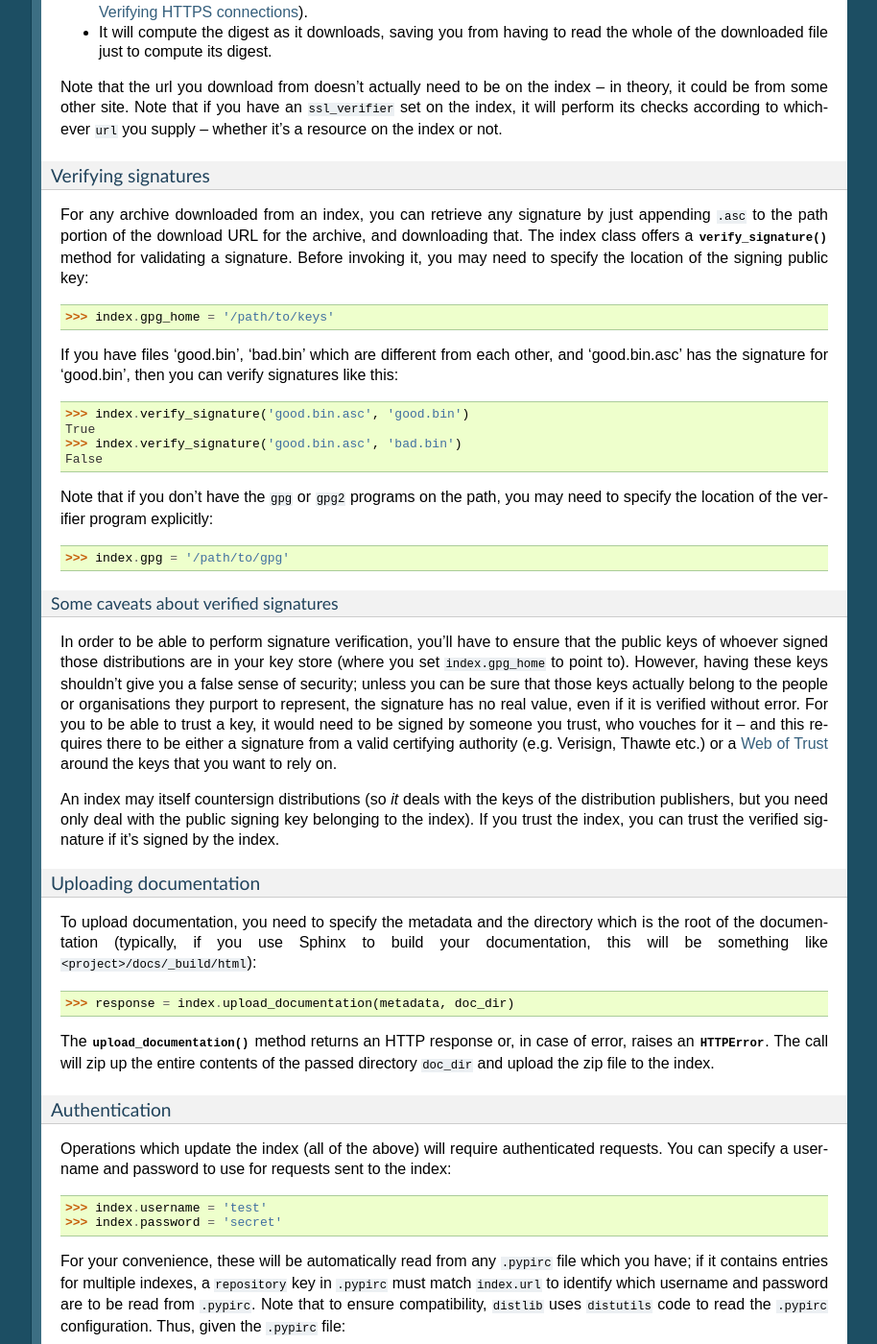
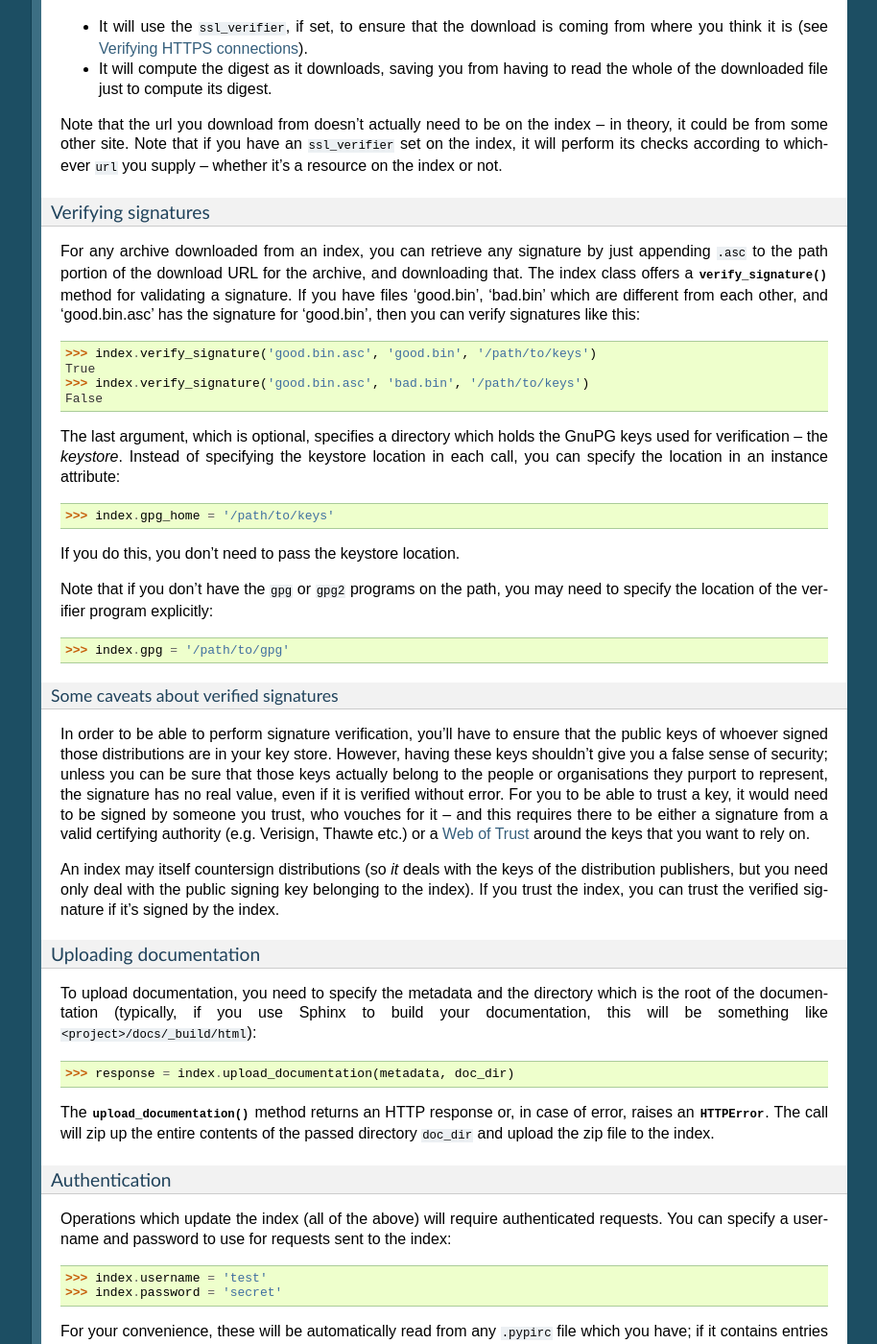
Before and after one commit to pypa/distlib, a Sphinx documentation site: the page built from docs/tutorial.rst, in a window 1280 px wide and 1400 px high, scrolled down 8008 px. Shown: the whole window at 96% size, without its empty margins (187-1101 px from the left). Built offline with Sphinx 7.4.7, drawn with Linux system fonts in a browser that asks for light colours; formulas are drawn with MathJax 3; comment, search, counter and statistics services are not loaded; some of the changed text lies outside the part shown.

Commit message:
Added keystore optional argument to signing/verification APIs.

```diff
--- a/docs/tutorial.rst
+++ b/docs/tutorial.rst
@@ -495,22 +495,24 @@
 
     >>> index.gpg = '/path/to/gpg'
 
-If the location of the signing key is not the default location, you can specify
-that too::
-
-    >>> index.gpg_home = '/path/to/keys'
-
-where the ``keys`` folder will hold the GnuPG key database (files like
-``pubring.gpg``, ``secring.gpg``, and ``trustdb.gpg``).
-
-Once these are set, you can sign the archive before uploading, as follows::
+Once this is set, you can sign the archive before uploading, as follows::
 
     >>> response = index.upload_file(metadata, archive_name,
     ...                              signer='Test User',
-    ...                              sign_password='secret')
+    ...                              sign_password='secret',
+                                     keystore='/path/to/keys')
+
+As an alternative to passing the keystore with each call, you can specify
+that in an instance attribute::
+
+    >>> index.gpg_home = '/path/to/keys'
+
+The ``keystore`` is a directory which contains the GnuPG key database (files
+like ``pubring.gpg``, ``secring.gpg``, and ``trustdb.gpg``).
 
 When you sign a distribution, both the distribution and the signature are
 uploaded to the index.
+
 
 Downloading files
 ~~~~~~~~~~~~~~~~~
@@ -547,39 +549,43 @@
 For any archive downloaded from an index, you can retrieve any signature by
 just appending ``.asc`` to the path portion of the download URL for the
 archive, and downloading that. The index class offers a
-:meth:`verify_signature` method for validating a signature. Before invoking it,
-you may need to specify the location of the signing public key::
+:meth:`verify_signature` method for validating a signature. If you have files
+'good.bin', 'bad.bin' which are different from each other, and 'good.bin.asc'
+has the signature for 'good.bin', then you can verify signatures like this::
+
+    >>> index.verify_signature('good.bin.asc', 'good.bin', '/path/to/keys')
+    True
+    >>> index.verify_signature('good.bin.asc', 'bad.bin', '/path/to/keys')
+    False
+
+The last argument, which is optional, specifies a directory which holds the
+GnuPG keys used for verification -- the *keystore*. Instead of specifying the
+keystore location in each call, you can specify the location in an instance
+attribute::
 
     >>> index.gpg_home = '/path/to/keys'
 
-If you have files 'good.bin', 'bad.bin' which are different from each other,
-and 'good.bin.asc' has the signature for 'good.bin', then you can verify
-signatures like this::
-
-    >>> index.verify_signature('good.bin.asc', 'good.bin')
-    True
-    >>> index.verify_signature('good.bin.asc', 'bad.bin')
-    False
+If you do this, you don't need to pass the keystore location.
 
 Note that if you don't have the ``gpg`` or ``gpg2`` programs on the path, you
 may need to specify the location of the verifier program explicitly::
 
     >>> index.gpg = '/path/to/gpg'
 
+
 Some caveats about verified signatures
 ++++++++++++++++++++++++++++++++++++++
 
 In order to be able to perform signature verification, you'll have to ensure
 that the public keys of whoever signed those distributions are in your key
-store (where you set ``index.gpg_home`` to point to). However, having these
-keys shouldn't give you a false sense of security; unless you can be sure that
-those keys actually belong to the people or organisations they purport to
-represent, the signature has no real value, even if it is verified without
-error. For you to be able to trust a key, it would need to be signed by
-someone you trust, who vouches for it -- and this requires there to be either
-a signature from a valid certifying authority (e.g. Verisign, Thawte etc.) or
-a `Web of Trust <http://wikipedia.org/wiki/Web_of_trust>`_ around the keys that
-you want to rely on.
+store. However, having these keys shouldn't give you a false sense of security;
+unless you can be sure that those keys actually belong to the people or
+organisations they purport to represent, the signature has no real value, even
+if it is verified without error. For you to be able to trust a key, it would
+need to be signed by someone you trust, who vouches for it -- and this requires
+there to be either a signature from a valid certifying authority (e.g. Verisign,
+Thawte etc.) or a `Web of Trust <http://wikipedia.org/wiki/Web_of_trust>`_ around
+the keys that you want to rely on.
 
 An index may itself countersign distributions (so *it* deals with the keys of
 the distribution publishers, but you need only deal with the public signing
```
Also changed, not shown: docs/reference.rst (+11 -2 lines), 1 other file.
